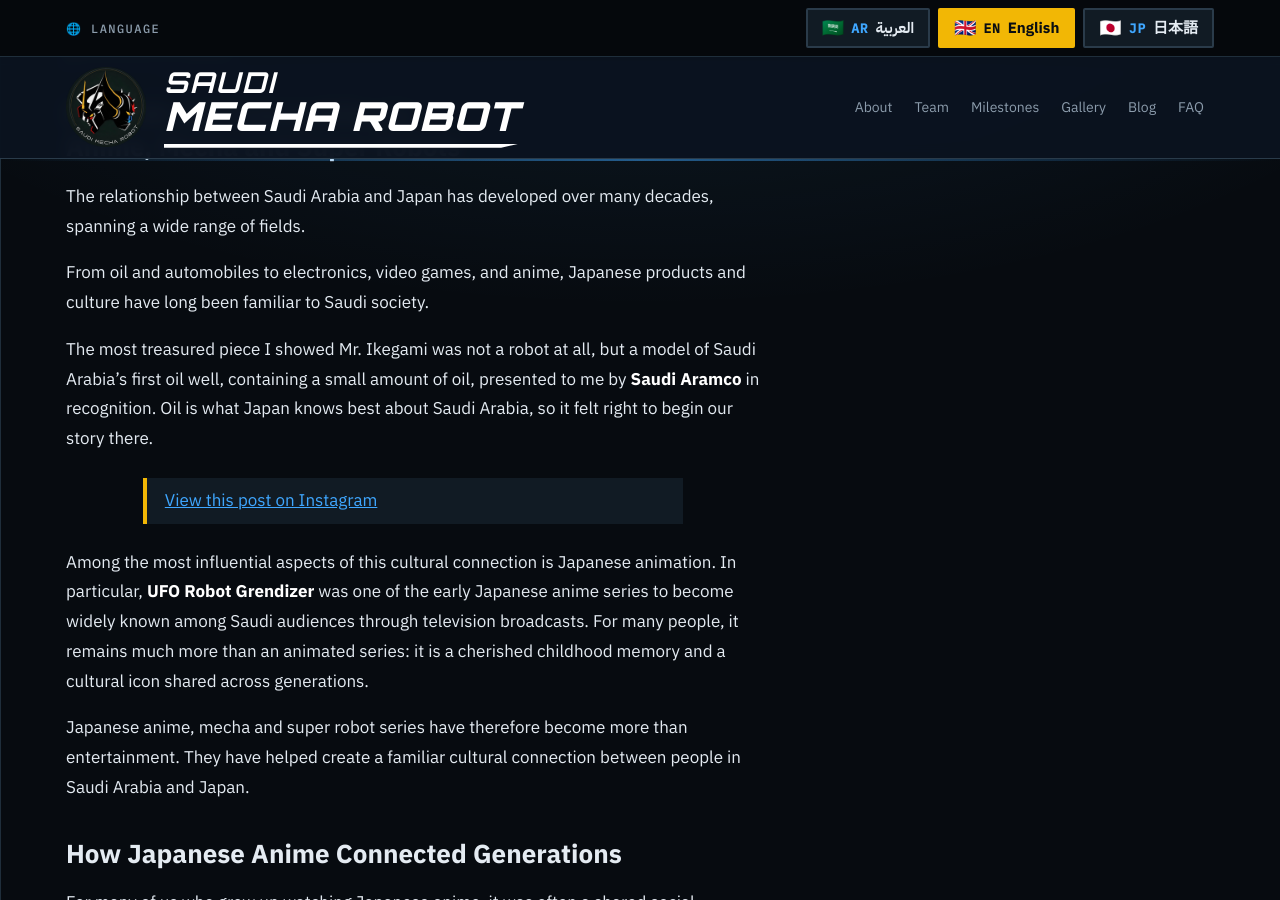
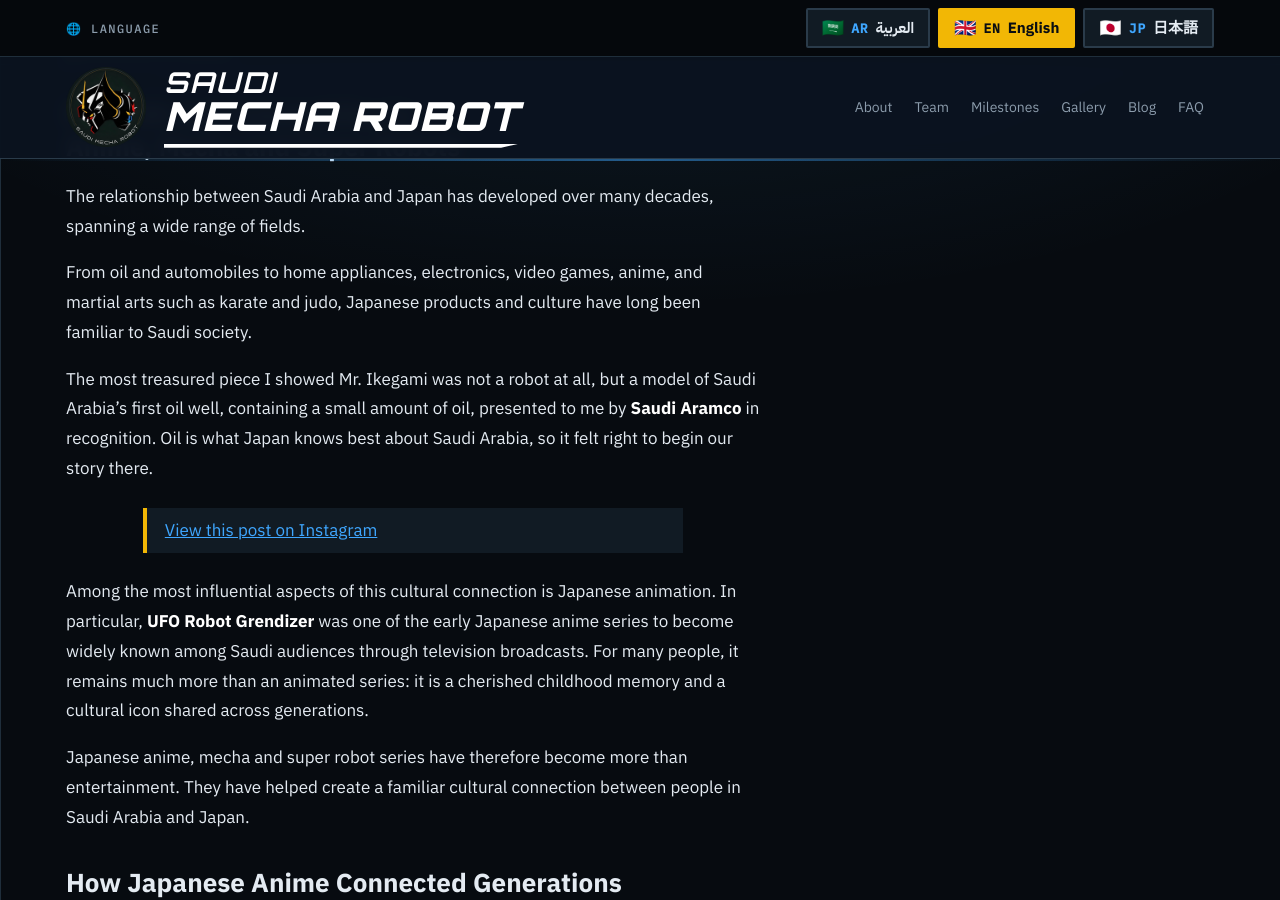
Before and after one commit to SaudiMechaRobot/SaudiMechaRobot.github.io, a Jekyll site: the page built from _posts/en/2026-11-13-ikegami-akira-riyadh.md, in a window 1280 px wide and 900 px high, scrolled down 1736 px. Built offline with Jekyll 4.4.1, drawn with Linux system fonts in a browser that asks for light colours; some web fonts are replaced; a script that is not in the unit is left out.

Commit message:
Add files via upload

```diff
--- a/_posts/en/2026-11-13-ikegami-akira-riyadh.md
+++ b/_posts/en/2026-11-13-ikegami-akira-riyadh.md
@@ -20,7 +20,7 @@ For me, this was more than just a television interview. It was an opportunity to
 
 The relationship between Saudi Arabia and Japan has developed over many decades, spanning a wide range of fields.
 
-From oil and automobiles to electronics, video games, and anime, Japanese products and culture have long been familiar to Saudi society.
+From oil and automobiles to home appliances, electronics, video games, anime, and martial arts such as karate and judo, Japanese products and culture have long been familiar to Saudi society.
 
 The most treasured piece I showed Mr. Ikegami was not a robot at all, but a model of Saudi Arabia's first oil well, containing a small amount of oil, presented to me by **Saudi Aramco** in recognition. Oil is what Japan knows best about Saudi Arabia, so it felt right to begin our story there.
 
```
